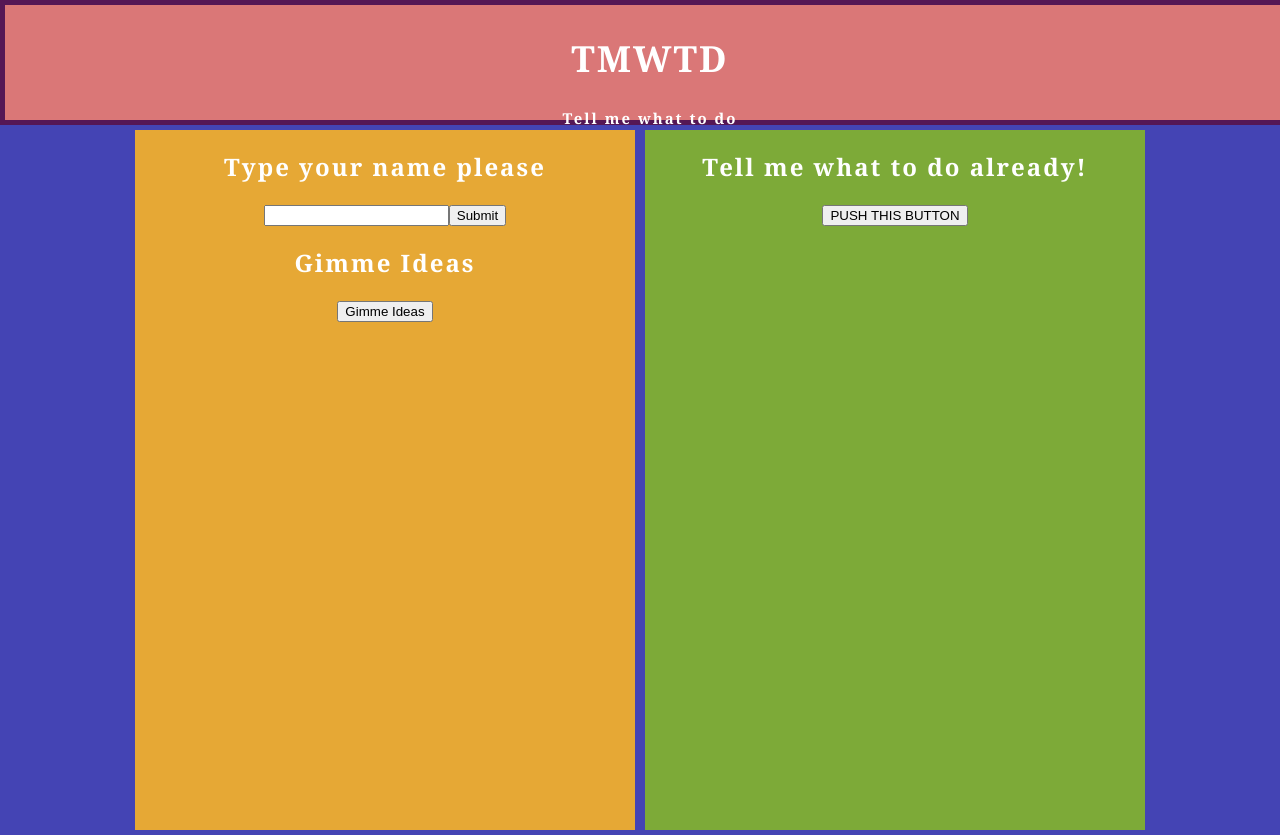
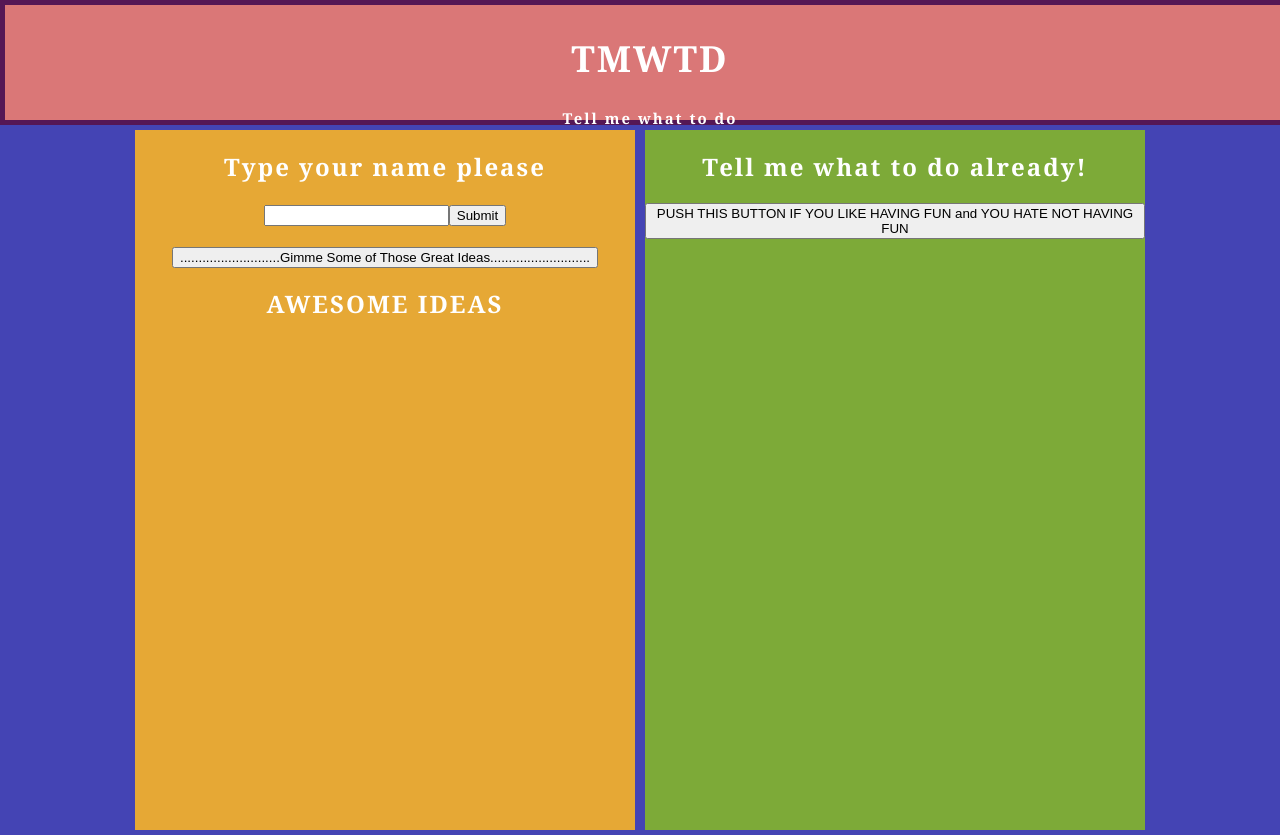
Before and after one commit to calebscoville/tmwtd, a React (Create React App) app: page / in a window 1280 px wide. Built offline with nearby package versions, Linux system fonts and the light colour scheme; the HTML template or start-up script is replaced by a standard one.

Commit message:
eleventy zero

```diff
--- a/src/Components/AllIdeas.js
+++ b/src/Components/AllIdeas.js
@@ -33,7 +33,7 @@ class AllIdeas extends Component {
 
         return (
             <div>
-                {/* <h1>All Ideas</h1> */}
+                <h1>AWESOME IDEAS</h1>
                 <ul>{ideas}</ul>
             </div>
         )
--- a/src/Components/ChooseIdea.js
+++ b/src/Components/ChooseIdea.js
@@ -42,7 +42,7 @@ class ChooseIdea extends Component {
                     name='cost'
                     onChange={this.handleUpdateInput}
                     /> */}
-                    <button>PUSH THIS BUTTON</button>
+                    <button>PUSH THIS BUTTON IF YOU LIKE HAVING FUN and YOU HATE NOT HAVING FUN</button>
                 </form>
             </div>
         )
--- a/src/Components/Idea.js
+++ b/src/Components/Idea.js
@@ -62,10 +62,10 @@ class Idea extends Component {
             </div>
 
             <div>
-                <h1>Gimme Ideas</h1>
+                {/* <h1>Gimme Ideas</h1> */}
                 {/* <input onChange={this.handleUpdateId} /> */}
                 {/* <button onClick={this.handleGetIdeaById}>Find Idea</button> */}
-                <button onClick={this.handleGetIdeas}>Gimme Ideas</button>
+                <button onClick={this.handleGetIdeas}>...........................Gimme Some of Those Great Ideas...........................</button>
                 {this.state.selectedIdea ?
                     <div>
                         <h3>{this.state.selectedIdea.name}</h3>
```
Also changed, not shown: 1 other file (tests, documents, lock files or other folders).
